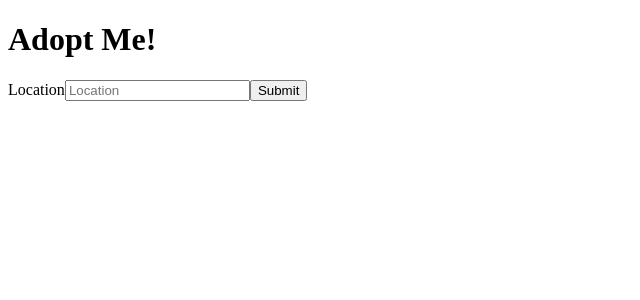
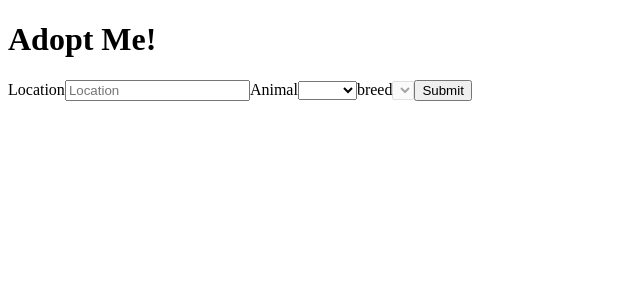
Before and after one commit to jvillad/first-react-app, a React app: page / in a window 1280 px wide. Shown: the top 300 px of the page, without its empty margins (0-640 px from the left). Built offline with nearby package versions, Linux system fonts and the light colour scheme; the HTML template or start-up script is replaced by a standard one.

Commit message:
html label for animal and breed

```diff
--- a/src/SearchParams.jsx
+++ b/src/SearchParams.jsx
@@ -1,7 +1,11 @@
 import { useState } from "react";
+const ANIMALS = ["bird", "cat", "dog", "rabbit", "reptile"];
 
 const SearchParams = () => {
   const [location, setLocation] = useState("");
+  const [animal, setAnimal] = useState("");
+  const [breed, setBreed] = useState("");
+  const breeds = [];
 
   return (
     <div className="search-params">
@@ -15,6 +19,38 @@
             placeholder="Location"
           />
         </label>
+        <label htmlFor="animal">
+          Animal
+          <select
+            id="animal"
+            value={animal}
+            onChange={(e) => {
+              setAnimal(e.target.value);
+              setBreed("");
+            }}
+          >
+            <option />
+            {ANIMALS.map((animal) => (
+              <option key={animal}>{animal}</option>
+            ))}
+          </select>
+        </label>
+        <label htmlFor="breed">
+          breed
+          <select
+            id="breed"
+            disabled={breeds.length === 0}
+            value={breed}
+            onChange={(e) => {
+              setBreed(e.target.value);
+            }}
+          >
+            <option />
+            {breeds.map((breed) => (
+              <option key={breed}>{breed}</option>
+            ))}
+          </select>
+        </label>
         <button>Submit</button>
       </form>
     </div>
```
